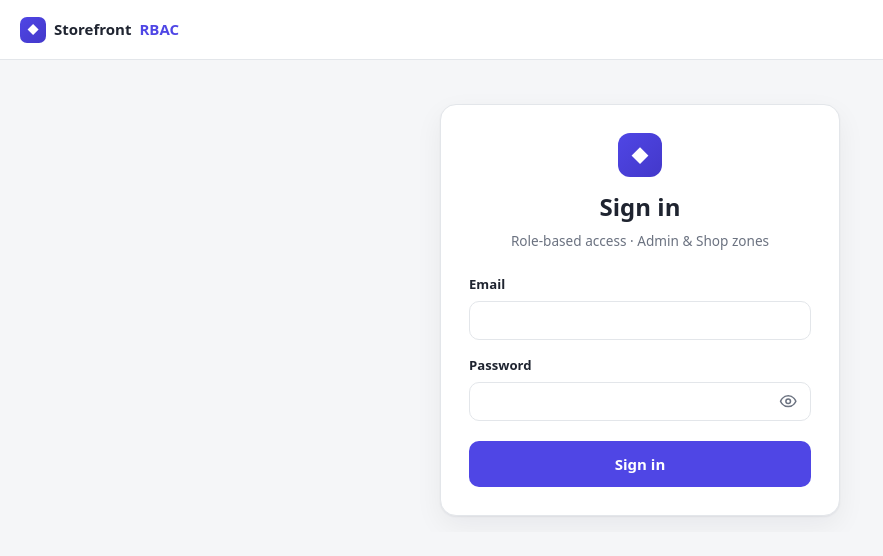
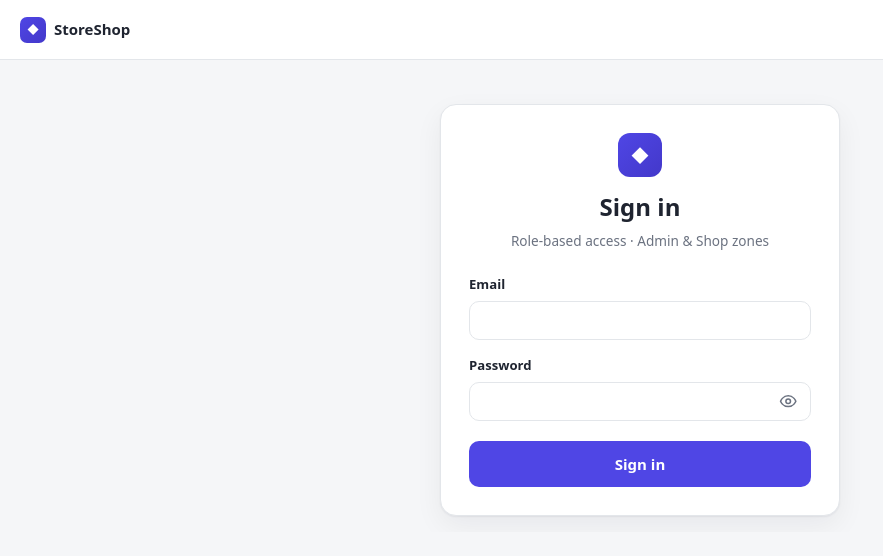
Before and after one commit to shivrajRmahajan/Frontend-Assignment, an Angular app: page /login in a window 1280 px wide. Shown: the top 556 px of the page, without its empty margins (0-883 px from the left). Built offline with nearby package versions, Linux system fonts and the light colour scheme.

Commit message:
feat(shell): role-aware root redirect and brand rename to StoreShop
The root path always redirected to /login, so the brand link bounced signed-in
users to the login page. Make '/' a functional redirect that routes to the
user's role home (admin -> /admin, user -> /shop) or /login when signed out.

```diff
--- a/src/app/app.component.html
+++ b/src/app/app.component.html
@@ -3,7 +3,7 @@
 <header class="appbar">
   <a class="appbar__brand" routerLink="/">
     <span class="appbar__mark" aria-hidden="true">◆</span>
-    Storefront<strong>RBAC</strong>
+    StoreShop
   </a>
 
   @if (auth.isAuthenticated()) {
--- a/src/app/app.routes.ts
+++ b/src/app/app.routes.ts
@@ -1,10 +1,22 @@
+import { inject } from '@angular/core';
 import { Routes } from '@angular/router';
 
 import { adminGuard } from './core/guards/admin.guard';
 import { authGuard } from './core/guards/auth.guard';
+import { AuthService } from './core/services/auth.service';
 
 export const routes: Routes = [
-  { path: '', pathMatch: 'full', redirectTo: 'login' },
+  {
+    // Bare root (and the brand link, which points at '/') resolves to the right
+    // home: a signed-in user's role landing page, otherwise the login screen.
+    path: '',
+    pathMatch: 'full',
+    redirectTo: () => {
+      const auth = inject(AuthService);
+      const role = auth.role();
+      return role ? auth.homeRouteFor(role) : '/login';
+    },
+  },
   {
     path: 'login',
     title: 'Sign in',
```
